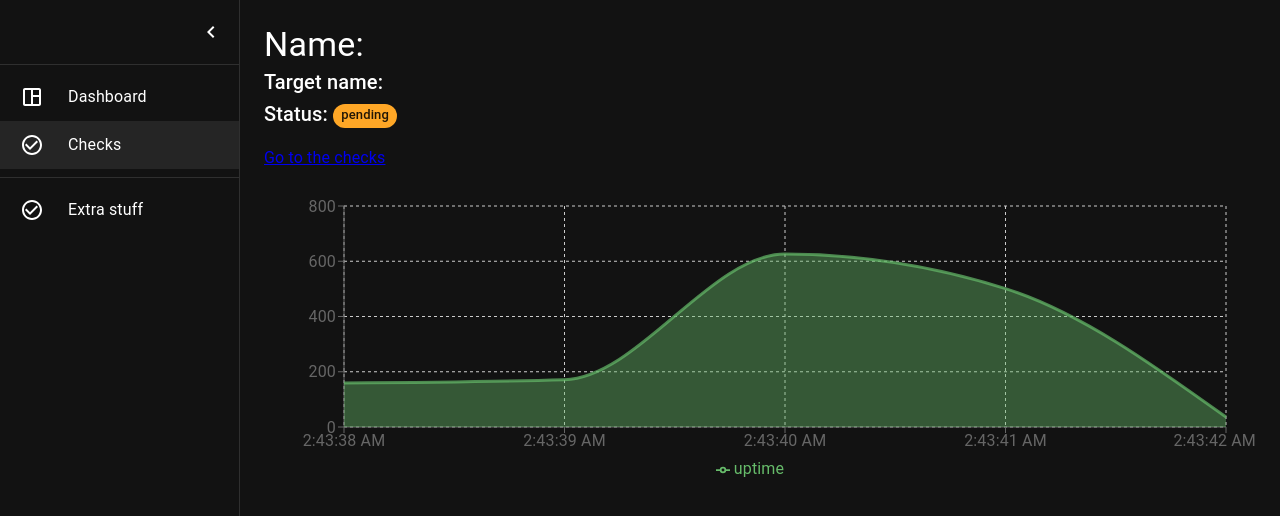
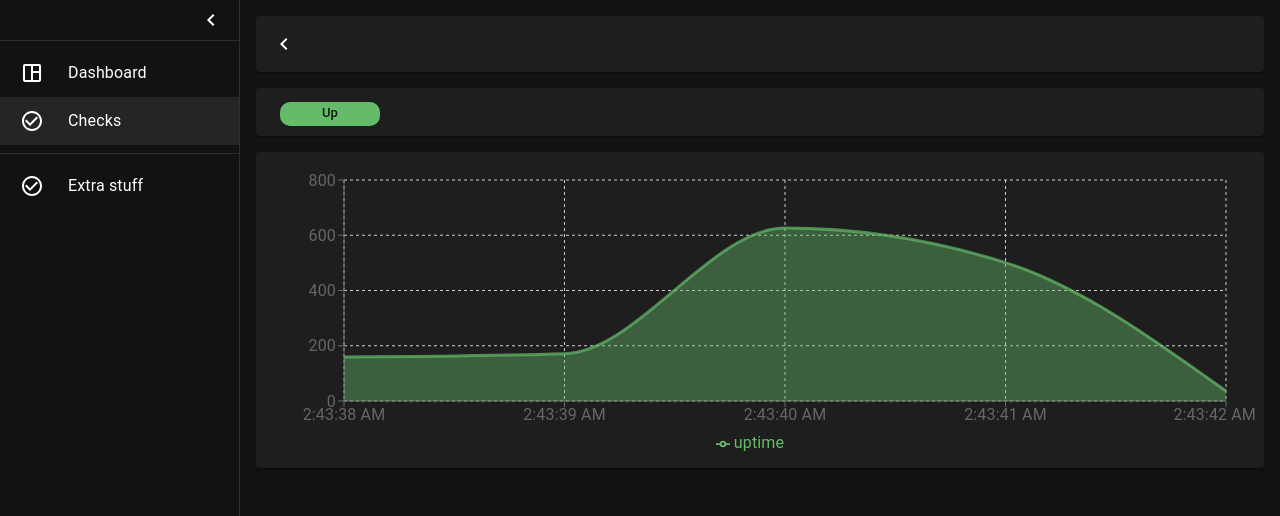
Before and after one commit to ahmed-kino/natsUptimeBot, a React (Create React App) app in the folder ui/: page /checks/1 in a window 1280 px wide. Shown: the top 516 px of the page. Built offline with nearby package versions, Linux system fonts and the light colour scheme; no server answers.

Commit message:
ui: Cahnge ui layout
	* rename checks --> checkList
	* Update ui content styles
	* Remove extra styles from sideDrawer
	* Add UptimeContainer

```diff
--- a/ui/package.json
+++ b/ui/package.json
@@ -14,7 +14,6 @@
     "@types/node": "^16.7.13",
     "@types/react": "^18.0.0",
     "@types/react-dom": "^18.0.0",
-    "install": "^0.13.0",
     "react": "^18.2.0",
     "react-dom": "^18.2.0",
     "react-router": "^6.14.2",
--- a/ui/src/App.tsx
+++ b/ui/src/App.tsx
@@ -2,7 +2,7 @@ import React from "react";
 import { Routes, Route, Link } from "react-router-dom";
 
 import SideDrawer from "./components/SideDrawer";
-import Checks from "./components/Checks";
+import CheckList from "./components/CheckList";
 import Dashboard from "./components/Dasboard";
 import { CssBaseline, ThemeProvider, createTheme, styled } from "@mui/material";
 import CheckDetails from "./components/CheckDetails";
@@ -19,7 +19,6 @@ const UptimeRoot = styled("div")(({ theme }) => ({
 
 const UptimeContent = styled("div")(({ theme }) => ({
   flex: 1,
-  margin: theme.spacing(3),
 }));
 
 function NoMatch() {
@@ -42,7 +41,7 @@ const App: React.FC = () => {
         <UptimeContent>
           <Routes>
             <Route index element={<Dashboard />} />
-            <Route path="checks" element={<Checks />} />
+            <Route path="checks" element={<CheckList />} />
             <Route path={`checks/:checkId`} element={<CheckDetails />} />
             <Route path="*" element={<NoMatch />} />
           </Routes>
--- a/ui/src/components/CheckDetails.tsx
+++ b/ui/src/components/CheckDetails.tsx
@@ -1,9 +1,17 @@
-import { Chip, Typography } from "@mui/material";
+import {
+  Chip,
+  Typography,
+  Link as MUILink,
+  IconButton,
+  Grid,
+} from "@mui/material";
 import React, { useEffect, useState } from "react";
 import { useParams } from "react-router";
 import { Check } from "./types";
 import { Link } from "react-router-dom";
 import MonitoringChart from "./MonitoringChart";
+import ChevronLeftIcon from "@mui/icons-material/ChevronLeft";
+import UptimeContainer from "./UptimeContainer";
 
 const CheckDetails: React.FC = () => {
   const [check, setCheck] = useState<Check | null>(null);
@@ -18,17 +26,28 @@ const CheckDetails: React.FC = () => {
 
   return (
     <>
-      <Typography variant="h4"> Name: {check?.name}</Typography>
-      <Typography variant="h6">
-        Target name: {check?.target.domain_name}
-      </Typography>
-      <Typography variant="h6">
-        Status: <Chip label="pending" color="warning" size="small" />
-      </Typography>
-      <p>
-        <Link to="/checks">Go to the checks</Link>
-      </p>
-      <MonitoringChart />
+      <UptimeContainer>
+        <IconButton component={Link} to="/checks">
+          <ChevronLeftIcon />
+        </IconButton>
+        <Typography variant="h4" style={{ marginLeft: "16px" }}>
+          {check?.name}
+        </Typography>
+      </UptimeContainer>
+      <UptimeContainer>
+        <MUILink variant="h6">{check?.target.domain_name}</MUILink>
+        <Typography variant="h6">
+          <Chip
+            sx={{ width: "100px", borderRadius: 2.5, marginLeft: "16px" }}
+            label="Up"
+            color="success"
+            size="small"
+          />
+        </Typography>
+      </UptimeContainer>
+      <UptimeContainer>
+        <MonitoringChart />
+      </UptimeContainer>
     </>
   );
 };
--- a/ui/src/components/Checks.tsx
+++ b/ui/src/components/CheckList.tsx
@@ -2,8 +2,9 @@ import React, { FunctionComponent, useEffect, useState } from "react";
 
 import { Check } from "./types";
 import UptimeTable from "./UptimeTable";
+import UptimeContainer from "./UptimeContainer";
 
-const Checks: FunctionComponent = () => {
+const CheckList: FunctionComponent = () => {
   const [data, setData] = useState<Check[] | []>([]);
 
   useEffect(() => {
@@ -13,7 +14,11 @@ const Checks: FunctionComponent = () => {
       .catch((error) => console.error("Error:", error));
   }, []);
 
-  return <UptimeTable rows={data} />;
+  return (
+    <UptimeContainer>
+      <UptimeTable rows={data} />
+    </UptimeContainer>
+  );
 };
 
-export default Checks;
+export default CheckList;
--- a/ui/src/components/MonitoringChart.tsx
+++ b/ui/src/components/MonitoringChart.tsx
@@ -25,7 +25,8 @@ const MonitoringChart: React.FC = () => {
     const generateData = () => {
       const newUptimeData: UptimeData = {
         time: new Date().toLocaleTimeString(),
-        uptime: Math.floor(Math.random() * 1000), // Replace this with your real uptime data
+        // TODO: Replace with real uptime data
+        uptime: Math.floor(Math.random() * 1000),
       };
 
       setData((prevData) => [...prevData, newUptimeData]);
--- a/ui/src/components/SideDrawer.tsx
+++ b/ui/src/components/SideDrawer.tsx
@@ -66,8 +66,6 @@ const DrawerHeader = styled("div")(({ theme }) => ({
   alignItems: "center",
   justifyContent: "flex-end",
   padding: theme.spacing(0, 1),
-  // necessary for content to be below app bar
-  ...theme.mixins.toolbar,
 }));
 
 const Drawer = styled(MuiDrawer)<{ open?: boolean }>(({ theme, open }) => ({
--- /dev/null
+++ b/ui/src/components/UptimeContainer.tsx
@@ -0,0 +1,19 @@
+import React, { ReactNode } from "react";
+import { Paper } from "@mui/material";
+import { styled } from "@mui/material/styles";
+
+interface UptimeContainerProps {
+  children: ReactNode;
+}
+
+const StyledUptimeContainer = styled(Paper)(({ theme }) => ({
+  display: "flex",
+  padding: theme.spacing(1),
+  margin: theme.spacing(2),
+}));
+
+const UptimeContainer: React.FC<UptimeContainerProps> = ({ children }) => {
+  return <StyledUptimeContainer>{children}</StyledUptimeContainer>;
+};
+
+export default UptimeContainer;
```
Also changed, not shown: 1 other file (tests, documents, lock files or other folders).
